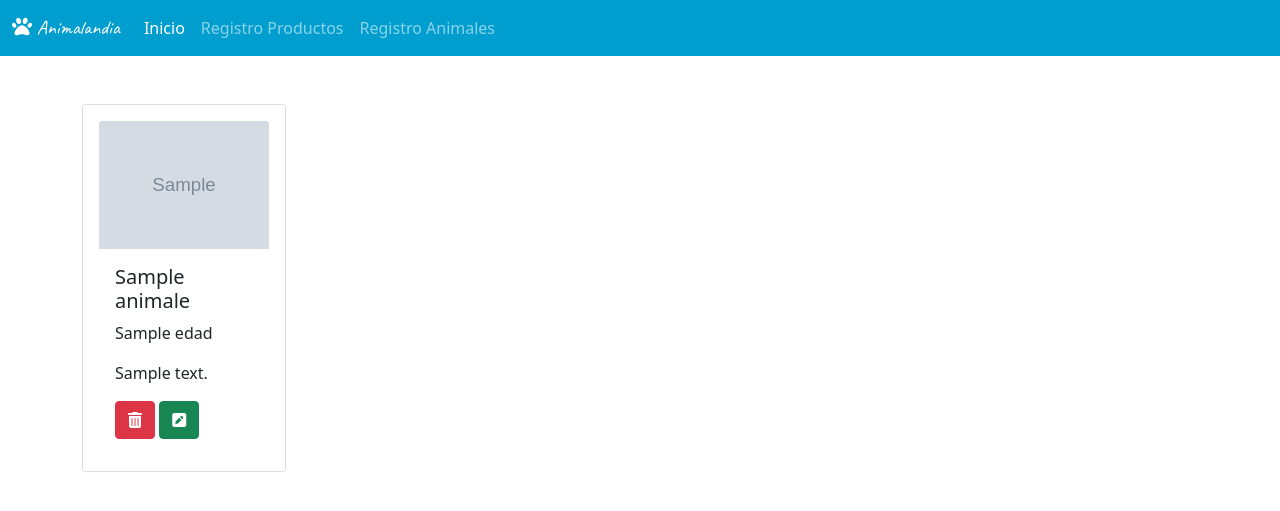
After one commit to DanielOcampo2402/casaHogar, a CodeIgniter 4 app: the page made by app/Views/listaAnimales.php in a window 1280 px wide. The commit adds this page. Shown: the top 511 px of the page. Run offline with PHP 8.4 and a stand-in for CodeIgniter, Linux system fonts and the light colour scheme; the template is opened without the code that fills it: most values are stand-ins (such as "Sample title", 1, 10 or a date in 2020); grey boxes marked "Sample" are stand-in pictures; some libraries are stand-ins or nearby versions.

Commit message:
buscar, eliminar prodctos y animales

```diff
--- a/app/Config/Routes.php
+++ b/app/Config/Routes.php
@@ -34,8 +34,12 @@ $routes->setAutoRoute(true);
 $routes->get('/', 'Home::index');
 $routes->get('/productos/registro', 'Productos::index');
 $routes->get('/Animales/registro', 'Animales::index');
+$routes->get('/productos/listado', 'Productos::buscar');
+$routes->get('/Animales/listado', 'Animales::buscar');
 $routes->post('/productos/registro/nuevo', 'Productos::registrar');
 $routes->post('/Animales/registro/nuevo', 'Animales::registrar');
+$routes->delete('/productos/eliminar/(:num)', 'Productos::eliminar/$1');
+$routes->delete('/Animales/eliminar/(:num)', 'Animales::eliminar/$1');
 
 
 /*
--- /dev/null
+++ b/app/Views/listaAnimales.php
@@ -0,0 +1,96 @@
+<!DOCTYPE html>
+<html lang="en">
+<head>
+	<meta charset="UTF-8">
+	<meta http-equiv="X-UA-Compatible" content="IE=edge">
+	<meta name="viewport" content="width=device-width, initial-scale=1.0">
+	<title>ANIMALANDIA</title>
+	<link rel="stylesheet" href="<?php echo(base_url('public/styles/estilos.css')) ?>">
+	<link href="https://cdn.jsdelivr.net/npm/bootstrap@5.1.1/dist/css/bootstrap.min.css" rel="stylesheet" integrity="sha384-F3w7mX95PdgyTmZZMECAngseQB83DfGTowi0iMjiWaeVhAn4FJkqJByhZMI3AhiU" crossorigin="anonymous">
+	<link rel="preconnect" href="https://fonts.googleapis.com">
+	<link rel="preconnect" href="https://fonts.gstatic.com" crossorigin>
+	<link href="https://fonts.googleapis.com/css2?family=Caveat&display=swap" rel="stylesheet">
+	<link rel="preconnect" href="https://fonts.googleapis.com">
+	<link rel="preconnect" href="https://fonts.gstatic.com" crossorigin>
+	<link href="https://fonts.googleapis.com/css2?family=Caveat&display=swap" rel="stylesheet">
+</head>
+<body>
+
+<header>
+<nav class="navbar navbar-expand-lg navbar-dark fondo">
+  <div class="container-fluid">
+    <a class="navbar-brand fuente" href="<?= site_url('/')?>"> <i class="fas fa-paw"></i>
+	Animalandia
+	</a>
+    <button class="navbar-toggler" type="button" data-bs-toggle="collapse" data-bs-target="#navbarSupportedContent" aria-controls="navbarSupportedContent"
+	aria-expanded="false" aria-label="Toggle navigation">
+      <span class="navbar-toggler-icon"></span>
+    </button>
+    <div class="collapse navbar-collapse" id="navbarSupportedContent">
+      <ul class="navbar-nav me-auto mb-2 mb-lg-0">
+        	<li class="nav-item">
+          		<a class="nav-link active" aria-current="page" href="<?= site_url('/')?>">Inicio</a>
+        	</li>
+        	<li class="nav-item">
+          		<a class="nav-link" href="<?= site_url('/productos/registro')?>">Registro Productos</a>
+        	</li>
+			<li class="nav-item">
+          		<a class="nav-link" href="<?= site_url('/Animales/registro')?>">Registro Animales</a>
+        	</li>
+      </ul>
+
+    </div>
+  </div>
+</nav>
+</header>
+
+<main>
+    <div class="container mt-5">
+        <div class="row row-cols-1 row-cols-5 g-4">
+            <?php foreach($animales as $animal): ?>
+                <div class="col">
+                    <div class="card h-100 p-3">
+                        <img src="<?= $animal["foto"] ?>" class="card-img-top" alt="...">
+                        <div class="card-body">
+                            <h5 class="card-title"> <?= $animal["nombre"]?></h5>
+                            <p class="card-text"> <?= $animal["edad"]?></p>
+                            <p class="card-text"> <?= $animal["descripcion"]?></p>
+                            <a data-bs-toggle="modal" data-bs-target="#confirmacion<?=$animal["id"] ?>" href="#" class="btn btn-danger"><i class="fas fa-trash-alt"></i></a>
+                            <a href="#" class="btn btn-success"><i class="fas fa-pen-square"></i></a>
+                        </div>
+                    </div>
+                    <section>
+
+                        <div class="modal fade" id="confirmacion<?=$animal["id"] ?>" tabindex="-1" aria-labelledby="exampleModalLabel" aria-hidden="true">
+                            <div class="modal-dialog">
+                                <div class="modal-content">
+                                    <div class="modal-header fondo fuente text-white">
+                                        <h5 class="modal-title" id="exampleModalLabel">CASA HOGAR</h5>
+                                        <button type="button" class="btn-close" data-bs-dismiss="modal"></button>
+                                    </div>
+                                    <div class="modal-body">
+                                        <p>¿Estas seguro de elimiar la mascota?</p>
+                                        <?= $animal["id"] ?>
+                                    </div>
+                                    <div class="modal-footer">
+                                        <button type="button" class="btn btn-secondary" data-bs-dismiss="modal">Cerrar</button>
+                                        <a href="<?=site_url('/Animales/eliminar/'.$animal["id"]) ?>" class="btn btn-danger">Eliminar</a>
+                                    </div>
+                                </div>
+                            </div>
+                        </div>
+                    </section>
+                </div>
+            <?php endforeach?>
+        </div>
+
+    </div>
+
+
+</main>
+
+<script src="https://kit.fontawesome.com/3675f85246.js" crossorigin="anonymous"></script>
+<script src="https://cdn.jsdelivr.net/npm/bootstrap@5.1.1/dist/js/bootstrap.bundle.min.js" integrity="sha384-/bQdsTh/da6pkI1MST/rWKFNjaCP5gBSY4sEBT38Q/9RBh9AH40zEOg7Hlq2THRZ" crossorigin="anonymous"></script>
+
+</body>
+</html>
--- a/app/Views/registroAnimales.php
+++ b/app/Views/registroAnimales.php
@@ -61,7 +61,7 @@
                     </div>
                     <div class="mb-3">
                         <label class="form-label">Edad:</label>
-                        <input type="number" class="form-control" id="exampleInputPassword1"  name="edad">
+                        <input type="text" class="form-control" id="exampleInputPassword1"  name="edad">
                     </div>
 
                     <div class="form-floating mb-3">
@@ -87,8 +87,9 @@
 
                 </form>
             </div>
-            <div class="col-12 col-md-5 align-self-center">
+            <div class="col-12 col-md-5 align-self-center text-center">
                     <img src="<?= base_url('public/img/perrosRegistro.jpg') ?>" alt="imagen" class="img-fluid w-100">
+                    <a href="<?=site_url('/Animales/listado') ?>" class="btn btn-danger mt-5">Ver inventario</a>
             </div>
         </div>
 
@@ -120,5 +121,6 @@
 <script src="https://kit.fontawesome.com/3675f85246.js" crossorigin="anonymous"></script>
 <script src="https://cdn.jsdelivr.net/npm/bootstrap@5.1.1/dist/js/bootstrap.bundle.min.js" integrity="sha384-/bQdsTh/da6pkI1MST/rWKFNjaCP5gBSY4sEBT38Q/9RBh9AH40zEOg7Hlq2THRZ" crossorigin="anonymous"></script>
 <script type="module" src="<?=base_url('public/js/lanzarmodal.js') ?>"></script>
+
 </body>
 </html>
--- a/app/Views/registroProductos.php
+++ b/app/Views/registroProductos.php
@@ -89,8 +89,9 @@
 
                 </form>
             </div>
-            <div class="col-12 col-md-5 align-self-center">
+            <div class="col-12 col-md-5 align-self-center text-center">
                     <img src="<?= base_url('public/img/cuidoRegistro.jpg') ?>" alt="imagen" class="img-fluid w-100">
+                    <a href="<?=site_url('/productos/listado') ?>" class="btn btn-danger mt-3">Ver inventario</a>
             </div>
         </div>
 
```
Also changed, not shown: app/Controllers/Animales.php (+23 -0 lines), app/Controllers/Productos.php (+30 -0 lines), app/Views/listaProductos.php (added, +96 -0 lines), public/img/bigol.jpg (added), public/img/bulldog.jpg (added), public/img/doberman.jpg (added), public/img/labrador.jpg (added), public/img/lobo siberiano.jpg (added), public/img/pastor aleman.jpg (added).
